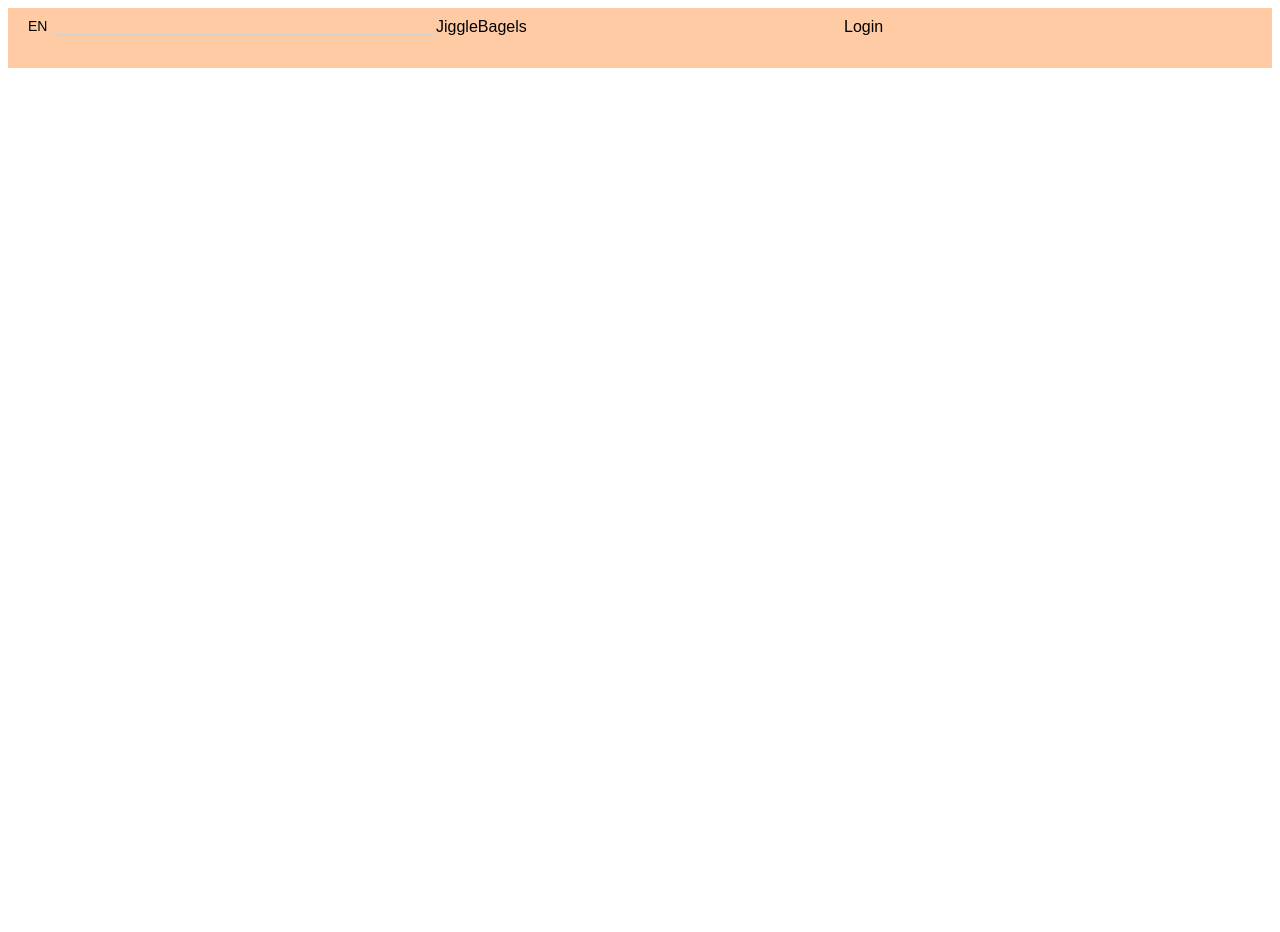
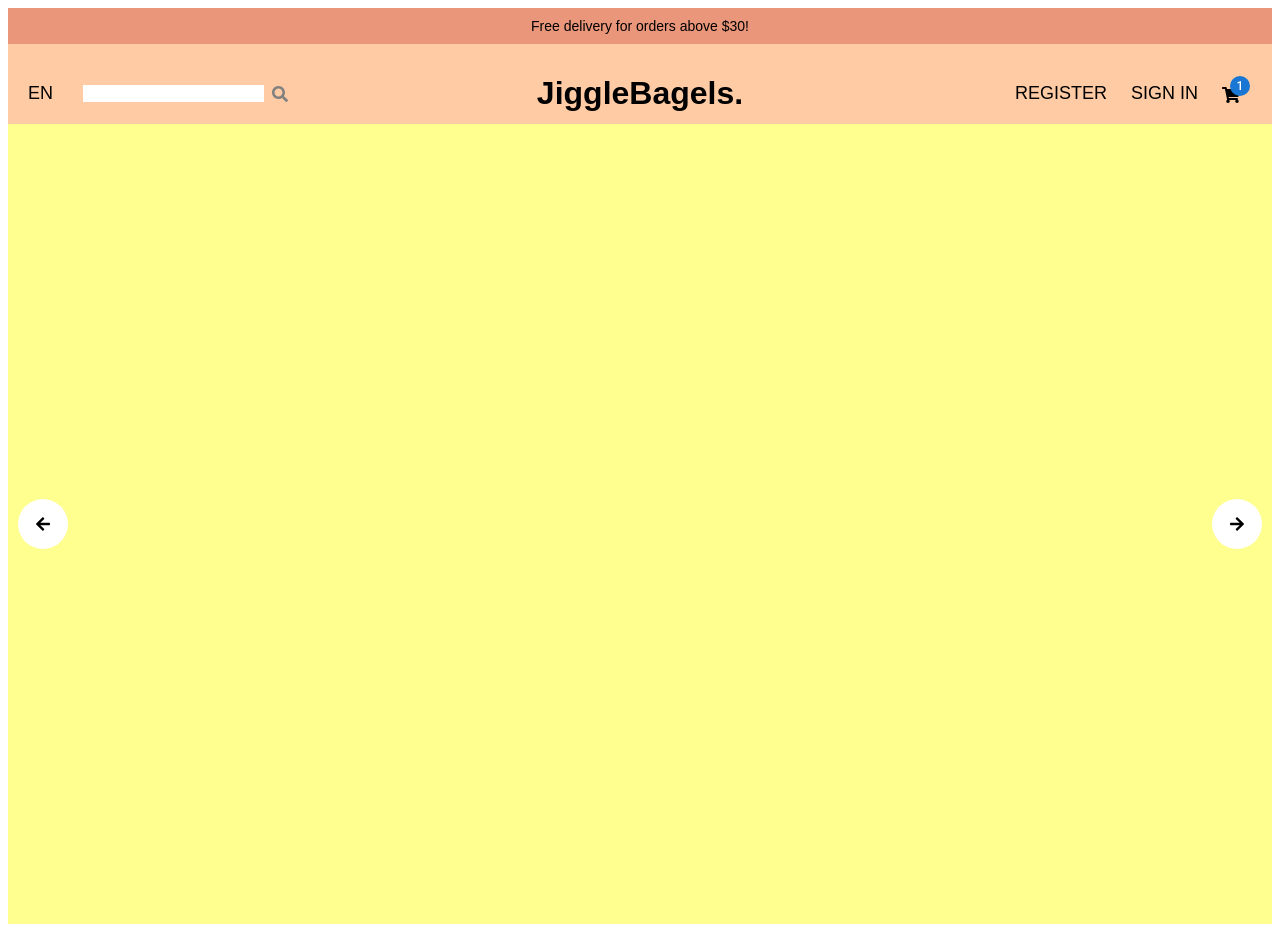
Before and after one commit to BCworkin/jigglebagelsreact, a React (Create React App) app in the folder jigglebagelsreact/: page / in a window 1280 px wide. Before the commit the page ends 800 px from the top, so only its background shows below. Built offline with nearby package versions, Linux system fonts and the light colour scheme; a web font is replaced by a local one.

Commit message:
started creating home page with navbar, slider components

```diff
--- a/jigglebagelsreact/package.json
+++ b/jigglebagelsreact/package.json
@@ -3,11 +3,15 @@
   "version": "0.1.0",
   "private": true,
   "dependencies": {
+    "@emotion/react": "^11.11.4",
+    "@emotion/styled": "^11.11.0",
+    "@mui/material": "^5.15.13",
     "@testing-library/jest-dom": "^5.17.0",
     "@testing-library/react": "^13.4.0",
     "@testing-library/user-event": "^13.5.0",
     "react": "^18.2.0",
     "react-dom": "^18.2.0",
+    "react-icons": "^5.0.1",
     "react-scripts": "5.0.1",
     "styled-components": "^6.1.8",
     "web-vitals": "^2.1.4"
--- /dev/null
+++ b/jigglebagelsreact/src/components/Announcement.jsx
@@ -0,0 +1,23 @@
+import React from 'react'
+import styled from 'styled-components'
+
+const Container = styled.div`
+    height: 30px;
+    background-color: darksalmon;
+    color: black;
+    padding: 3px;
+    display: flex;
+    align-items: center;
+    justify-content: center;
+    font-size: 14px;
+`
+
+const Announcement = () => {
+  return (
+    <Container>
+        Free delivery for orders above $30!
+    </Container>
+  )
+}
+
+export default Announcement
--- a/jigglebagelsreact/src/components/Navbar.jsx
+++ b/jigglebagelsreact/src/components/Navbar.jsx
@@ -1,8 +1,10 @@
 import React from 'react'
 import styled from 'styled-components'
+import { FaSearch, FaShoppingCart } from "react-icons/fa"
+import { Badge } from "@mui/material"
 
 const Container = styled.div`
-    height: 60px;
+    height: 80px;
     background-color: #FFCBA4;
 `
 
@@ -12,26 +14,50 @@ const Wrapper = styled.div`
     justify-content: space-between;
 `
 
-const Language = styled.div`
-    font-size: 14px;
+const Language = styled.span`
+    font-size: 18px;
+    align-items: center;
     cursor: pointer;
 `
 
 const Left = styled.div`
     flex: 1;
+    display: flex;
+    align-items: center;
 `
+
 const Middle = styled.div`
     flex: 1;
+    text-align: center;
 `
+
 const Right = styled.div`
     flex: 1;
+    display: flex;
+    align-items: center;
+    justify-content: flex-end;
+`
+
+const Logo = styled.h1`
+    font-weight: bold;
 `
 
 const SearchContainer = styled.div`
-    border: 0.5px solid lightgray;
+    /* border: 1px solid black; */
     display: flex;
     align-items: center;
     margin-left: 25px;
+    padding: 5px;
+`
+
+const Input = styled.input`
+    border: none;
+`
+
+const MenuItem = styled.div`
+    font-size: 18px;
+    cursor: pointer;
+    margin: 12px;
 `
 
 const Navbar = () => {
@@ -40,13 +66,24 @@ const Navbar = () => {
         <Wrapper>
             <Left>
                 <Language>EN</Language>
-                <SearchContainer></SearchContainer>
+                <SearchContainer>
+                    <Input/>
+                    <FaSearch style={{color:"gray", fontSize: 16, padding: 8, cursor: 'pointer'}}/>
+                </SearchContainer>
             </Left>
             <Middle>
-                JiggleBagels
+                <Logo>
+                    JiggleBagels.
+                </Logo>
             </Middle>
             <Right>
-                Login
+                <MenuItem>REGISTER</MenuItem>
+                <MenuItem>SIGN IN</MenuItem>
+                <MenuItem>
+                    <Badge badgeContent={1} color="primary">
+                        <FaShoppingCart/>
+                    </Badge>
+                </MenuItem>
             </Right>
         </Wrapper>
     </Container>
--- /dev/null
+++ b/jigglebagelsreact/src/components/Slider.jsx
@@ -0,0 +1,45 @@
+import React from 'react'
+import styled from 'styled-components'
+import { FaArrowRight, FaArrowLeft } from 'react-icons/fa'
+
+const Container = styled.div`
+    width: 100%;
+    height: 100vh;
+    display: flex;
+    position: relative;
+    background-color: #FFFF8F;
+`
+
+const Arrow = styled.div`
+    width: 50px;
+    height: 50px;
+    background-color: white;
+    border-radius: 50%;
+    display: flex;
+    align-items: center;
+    justify-content: center;
+    position: absolute;
+    top: 0;
+    bottom: 0;
+    left: ${props=> props.direction === "left" && "10px" };
+    right: ${props=> props.direction === "right" && "10px" };
+    margin: auto;
+    cursor: pointer;
+    opacity: 1;
+`
+
+const Slider = () => {
+  return (
+    <Container>
+        <Arrow direction="left">
+            <FaArrowLeft></FaArrowLeft>
+        </Arrow>
+        <Arrow direction="right">
+            <FaArrowRight></FaArrowRight>
+        </Arrow>
+    </Container>
+
+  )
+}
+
+export default Slider
--- a/jigglebagelsreact/src/pages/Home.jsx
+++ b/jigglebagelsreact/src/pages/Home.jsx
@@ -1,10 +1,14 @@
 import React from 'react'
 import Navbar from '../components/Navbar';
+import Announcement from '../components/Announcement';
+import Slider from '../components/Slider';
 
 const Home = () => {
   return (
     <div>
+        <Announcement/>
         <Navbar/>
+        <Slider/>
     </div>
   )
 }
```
Also changed, not shown: 2 other files (tests, documents, lock files or other folders).
